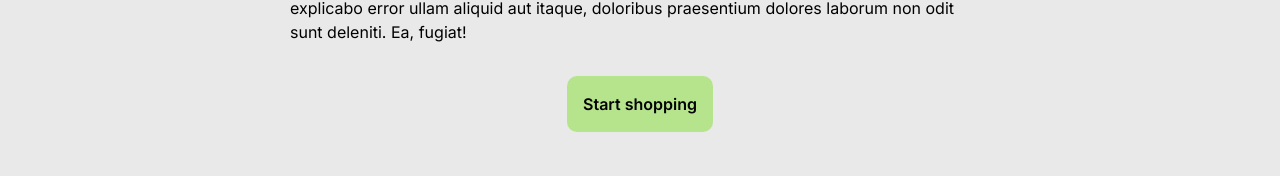
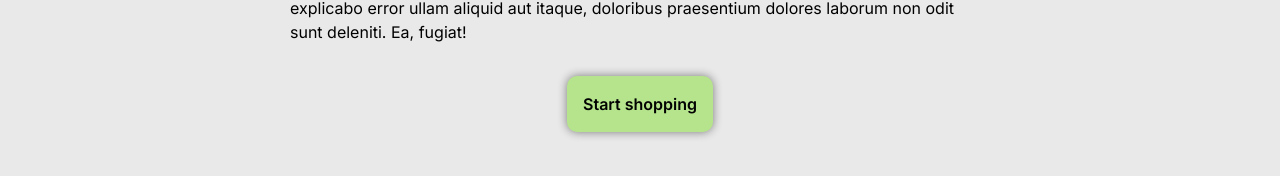
Before and after one commit to codingbyday3/shopping-cart, a React (Vite) app: page / in a window 1280 px wide. Shown: the part 208-384 px from the top of the page. Built offline with nearby package versions, Linux system fonts and the light colour scheme.

Commit message:
Style: shadowing on link in homepage

```diff
--- a/src/components/HomePage/HomePage.module.css
+++ b/src/components/HomePage/HomePage.module.css
@@ -36,6 +36,7 @@
     200ms color ease-in-out,
     200ms background-color ease-in-out
     ;
+    box-shadow: 0 0 10px rgba(0, 0, 0, 0.473);
 }
 
 .description a:hover{
```
